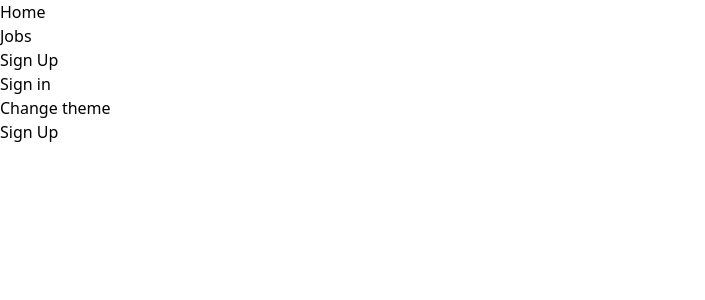
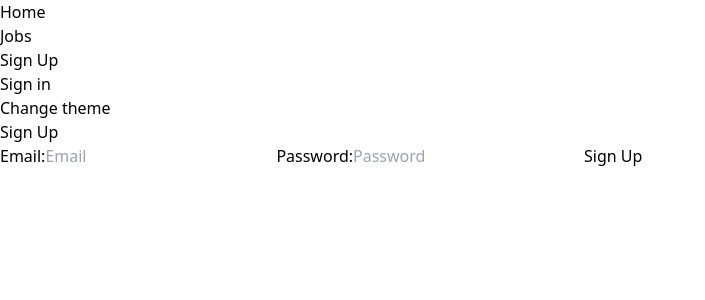
Before and after one commit to JohanTran02/JobChaser, a React (Vite) app: page /JobChaser/Signup in a window 1280 px wide. Shown: the top 300 px of the page, without its empty margins (0-705 px from the left). Built offline with nearby package versions, Linux system fonts and the light colour scheme; no server answers.

Commit message:
login and forms done

```diff
--- a/src/App.tsx
+++ b/src/App.tsx
@@ -1,29 +1,30 @@
 import { Routes, Route } from "react-router-dom";
-import { Jobs } from "./pages/Jobs"
-import { NoPage } from "./pages/NoPage"
-import { SignIn } from "./pages/SignIn";
-import { SignUp } from "./pages/SignUp"
-import { Home } from './pages/Home';
+import Jobs from "./pages/Jobs"
+import NoPage from "./pages/NoPage"
+import SignUp from "./pages/SignUp";
+import SignIn from "./pages/SignIn";
+import Home from './pages/Home';
 import NavBar from "./components/NavBar"
 import useFetch from './Fetch';
 import { useState } from "react";
 import { ThemeContext } from "./context/ThemeContext";
-import {auth} from "./firebase-config";
 
 function App() {
+
+  //Istället för att ha hela den strängen testa att ha theme med värde dark eller light
+  //Lägg sedan exempelvis dark:bg-slate-800 dark:text-white för respektive komponent
   const [theme, setTheme] = useState(`dark:bg-slate-800 dark:text-white`);
   const data = useFetch("data.json");
+
+  // dark:text-white light:text-black
 
   const body = document.querySelector("body") as HTMLBodyElement;
   body.className = theme.split(" ")[0];
 
   const ChangeTheme = (): void => {
-    setTheme(theme === `dark:bg-slate-800 dark:text-white` ? `light:bg-slate-400 light:text-black` : `dark:bg-slate-800 dark:text-white`);
+    setTheme(theme === `dark:bg-slate-800 dark:text-white` ? `light:bg-slate-400 light:text-light` : `dark:bg-slate-800 dark:text-white`);
     body.className = theme.split(" ")[0];
   }
-
-  console.log(auth);
-
 
   return (
     <>
@@ -31,6 +32,7 @@ function App() {
         <main className={`min-h-screen ${theme}`}>
           <NavBar changeTheme={ChangeTheme} />
           <Routes>
+
             <Route path='/JobChaser/' element={<Home />} />
             <Route path='/JobChaser/Jobs' element=
               {
@@ -40,7 +42,6 @@ function App() {
             <Route path='/JobChaser/Signup' element={<SignUp />} />
             <Route path="*" element={<NoPage />} />
           </Routes>
-
         </main>
       </ThemeContext.Provider>
     </>
--- a/src/components/SignInForm.tsx
+++ b/src/components/Form.tsx
@@ -5,22 +5,18 @@ interface IFormInput {
     password: string;
 }
 
-export default function SignInForm() {
+export default function Form({ sign, formAction }: { sign: string, formAction: SubmitHandler<IFormInput> }) {
     const {
         register,
         handleSubmit,
         formState: { errors }
     } = useForm<IFormInput>();
 
-    const onSubmit: SubmitHandler<IFormInput> = (data) => {
-        console.log(data)
-    };
-
     return (
         <>
-            <form onSubmit={handleSubmit(onSubmit)} className="m-auto w-1/3 flex flex-col justify-center content-center">
+            <form onSubmit={handleSubmit(formAction)} className="m-auto w-1/3 flex flex-col justify-center content-center">
                 <label htmlFor="email">Email:</label>
-                <input id="email" type="email" placeholder="Email"
+                <input id="email" type="email" placeholder="Email" className="text-black"
                     {...register("email",
                         {
                             required: "Email is required",
@@ -31,7 +27,7 @@ export default function SignInForm() {
                         })} />
                 {errors.email && (<span className="text-red-500">{errors.email.message}</span>)}
                 <label htmlFor="password">Password:</label>
-                <input id="password" type="password" placeholder="Password"
+                <input id="password" type="password" placeholder="Password" className="text-black"
                     {...register("password",
                         {
                             required: "Password is required",
@@ -41,7 +37,7 @@ export default function SignInForm() {
                             }
                         })} />
                 {errors.password && (<span className="text-red-500">{errors.password.message}</span>)}
-                <button type="submit" className="bg-blue-400">Sign In</button>
+                <button type="submit" className="bg-blue-400">{sign}</button>
             </form>
         </>
     )
--- a/src/components/NavBar.tsx
+++ b/src/components/NavBar.tsx
@@ -1,7 +1,12 @@
-import { MouseEventHandler } from "react";
+import { MouseEventHandler, useContext } from "react";
 import { Outlet, Link } from "react-router-dom"
+import { auth, signOut } from "../firebase-config";
+import { AuthContext } from "../context/AuthContext";
 
 export function NavBar({ changeTheme }: { changeTheme: MouseEventHandler }) {
+    const user = useContext(AuthContext)
+    console.log(user);
+
     return (
         <>
             <header className="flex">
@@ -9,8 +14,15 @@ export function NavBar({ changeTheme }: { changeTheme: MouseEventHandler }) {
                     <ul className="flex flex-row">
                         <li><Link to="/JobChaser/">Home</Link></li>
                         <li><Link to="/JobChaser/Jobs">Jobs</Link></li>
-                        <li><Link to="/JobChaser/SignUp">Sign Up</Link></li>
-                        <li><Link to="/JobChaser/SignIn">Sign in</Link></li>
+
+                        {user ?
+                            <li>
+                                <Link to="/JobChaser/" onClick={() => signOut(auth)}>Sign Out</Link>
+                            </li> :
+                            <>
+                                <li><Link to="/JobChaser/SignUp">Sign Up</Link></li>
+                                <li><Link to="/JobChaser/SignIn">Sign in</Link></li>
+                            </>}
                     </ul>
                 </nav>
                 <button onClick={(e) => changeTheme(e)}>Change theme</button>
--- /dev/null
+++ b/src/context/AuthContext.tsx
@@ -0,0 +1,33 @@
+import { User } from "firebase/auth";
+import { onAuthStateChanged } from "firebase/auth";
+import { auth } from "../firebase-config";
+import React, { createContext, useEffect, useState } from "react";
+
+export const AuthContext = createContext<User | null>(null);
+export const AuthProvider = ({ children }: { children: React.ReactNode }) => {
+
+    const [isAuthenticated, setAuthenticated] = useState<User | null>(null);
+
+    useEffect(() => {
+        onAuthStateChanged(auth, (user: User | null) => {
+            if (user) {
+                setAuthenticated(auth.currentUser);
+            } else {
+                // User is signed out
+                // ...
+                console.log("logged out");
+                setAuthenticated(auth.currentUser);
+            }
+        });
+    }, [])
+    console.log(isAuthenticated);
+
+
+    return (
+        <>
+            <AuthContext.Provider value={isAuthenticated}>
+                {children}
+            </AuthContext.Provider>
+        </>
+    )
+}
--- a/src/firebase-config.tsx
+++ b/src/firebase-config.tsx
@@ -1,7 +1,7 @@
 // Import the functions you need from the SDKs you need
 
 import { initializeApp } from "firebase/app";
-import { getAuth } from "firebase/auth";
+import { getAuth, createUserWithEmailAndPassword, signInWithEmailAndPassword, onAuthStateChanged, signOut } from "firebase/auth";
 
 // TODO: Add SDKs for Firebase products that you want to use
 
@@ -37,4 +37,4 @@ const app = initializeApp(firebaseConfig);
 
 const auth = getAuth(app);
 
-export { auth };
+export { auth, createUserWithEmailAndPassword, onAuthStateChanged, signInWithEmailAndPassword, signOut };
--- a/src/main.tsx
+++ b/src/main.tsx
@@ -3,11 +3,14 @@ import ReactDOM from 'react-dom/client'
 import App from './App.tsx'
 import './index.css'
 import { BrowserRouter } from 'react-router-dom'
+import { AuthProvider } from './context/AuthContext.tsx'
 
 ReactDOM.createRoot(document.getElementById('root') as HTMLDivElement).render(
   <React.StrictMode>
-    <BrowserRouter>
-    <App />
-    </BrowserRouter>
+    <AuthProvider>
+      <BrowserRouter>
+        <App />
+      </BrowserRouter>
+    </AuthProvider>
   </React.StrictMode>
 )
--- a/src/pages/Home.tsx
+++ b/src/pages/Home.tsx
@@ -1,9 +1,7 @@
-export function Home() {
+export default function Home() {
     return (
         <>
             <p>Home</p>
         </>
     )
 }
-
-export default Home;
--- a/src/pages/Jobs.tsx
+++ b/src/pages/Jobs.tsx
@@ -3,7 +3,7 @@ import Menu from "../components/Menu";
 import { Job } from "../job.d";
 import JobCards from "../components/JobCards";
 
-export function Jobs({ jobs }: { jobs: Job[] }) {
+export default function Jobs({ jobs }: { jobs: Job[] }) {
     const [input, setInput] = useState('');
 
 
@@ -23,5 +23,3 @@ export function Jobs({ jobs }: { jobs: Job[] }) {
         </>
     )
 }
-
-export default Jobs;
--- a/src/pages/NoPage.tsx
+++ b/src/pages/NoPage.tsx
@@ -1,9 +1,7 @@
-export function NoPage() {
+export default function NoPage() {
     return (
         <>
             <p>No Page 404</p>
         </>
     )
 }
-
-export default NoPage;
--- a/src/pages/SignIn.tsx
+++ b/src/pages/SignIn.tsx
@@ -1,12 +1,33 @@
-import SignInForm from "../components/SignInForm";
+import { SubmitHandler } from "react-hook-form";
+import { signInWithEmailAndPassword } from "firebase/auth";
+import { auth } from "../firebase-config";
+import Form from "../components/Form";
+import { useNavigate } from "react-router-dom";
+interface IFormInput {
+    email: string;
+    password: string;
+}
 
-export function SignIn() {
+export default function SignIn() {
+    const navigate = useNavigate();
+    const signIn: SubmitHandler<IFormInput> = ({ email, password }) => {
+        signInWithEmailAndPassword(auth, email, password)
+            .then((userCredential) => {
+                // Signed In
+                const user = userCredential.user;
+            })
+            .catch((error) => {
+                const errorCode = error.code;
+                const errorMessage = error.message;
+                console.error(`${errorCode} : ${errorMessage}`)
+                alert("Wrong email or password.")
+            });
+        navigate("/JobChaser/")
+    };
     return (
         <>
             <h1>SIGN IN </h1>
-            <SignInForm />
+            <Form sign={"Sign In"} formAction={signIn} />
         </>
     )
 }
-
-export default SignIn;
--- a/src/pages/SignUp.tsx
+++ b/src/pages/SignUp.tsx
@@ -1,9 +1,34 @@
-export function SignUp() {
+import { SubmitHandler } from "react-hook-form";
+import { createUserWithEmailAndPassword } from "firebase/auth";
+import { auth } from "../firebase-config";
+import Form from "../components/Form";
+import { useNavigate } from "react-router-dom";
+
+interface IFormInput {
+    email: string;
+    password: string;
+}
+
+export default function SignUp() {
+    const navigate = useNavigate();
+    const signUp: SubmitHandler<IFormInput> = ({ email, password }) => {
+        createUserWithEmailAndPassword(auth, email, password)
+            .then((userCredential) => {
+                // Signed up
+                const user = userCredential.user;
+            })
+            .catch((error) => {
+                const errorCode = error.code;
+                const errorMessage = error.message;
+                console.error(`${errorCode} : ${errorMessage}`)
+                alert("Email already registered.")
+            });
+        navigate("/JobChaser/");
+    };
     return (
         <>
             <p>Sign Up</p>
+            <Form sign={"Sign Up"} formAction={signUp} />
         </>
     )
 }
-
-export default SignUp;
```
Also changed, not shown: 1 other file (tests, documents, lock files or other folders).
